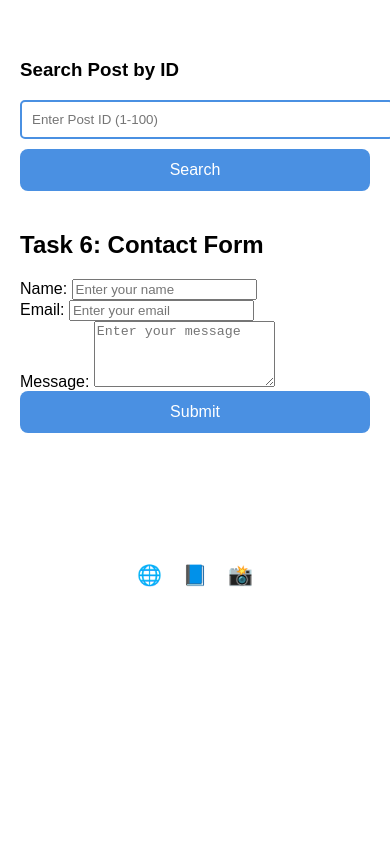
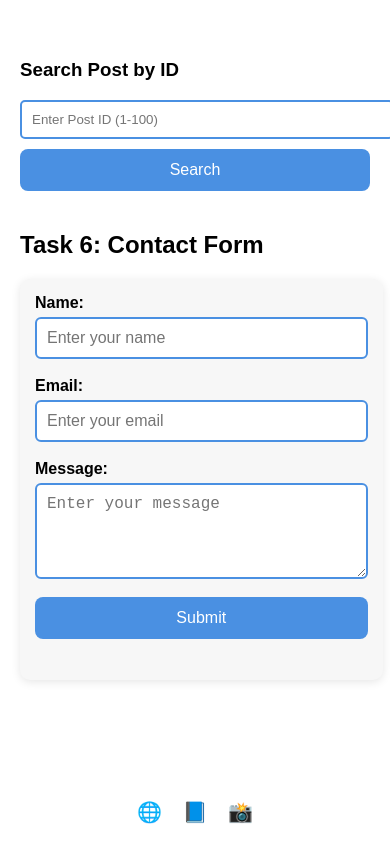
Before and after one commit to sanjana-gamit/Web-interactive, a plain HTML site: page index.html in a window 390 px wide. Shown: the part 1120-1964 px from the top of the page. Before the commit the page ends 1727 px from the top, so only its background shows below. Drawn offline with Linux system fonts and the light colour scheme.

Commit message:
Update styles.css

```diff
--- a/styles.css
+++ b/styles.css
@@ -216,3 +216,59 @@ footer {
         margin: 5px 0;
     }
 }
+/* ===========================
+   FORM STYLING – TASK 6
+=========================== */
+form {
+    max-width: 600px;
+    margin: auto;
+    background: #f7f7f7;
+    padding: 20px;
+    border-radius: 10px;
+    box-shadow: 0 2px 10px rgba(0,0,0,0.1);
+}
+
+.form-group {
+    margin-bottom: 15px;
+    display: flex;
+    flex-direction: column;
+}
+
+form label {
+    margin-bottom: 5px;
+    font-weight: bold;
+}
+
+form input,
+form textarea {
+    padding: 10px;
+    border: 2px solid #4a90e2;
+    border-radius: 6px;
+    font-size: 16px;
+    outline: none;
+    transition: border 0.3s;
+}
+
+form input:focus,
+form textarea:focus {
+    border-color: #357abd;
+}
+
+.error-message {
+    color: red;
+    font-size: 14px;
+    margin-top: 3px;
+}
+
+#formFeedback {
+    margin-top: 10px;
+    font-weight: bold;
+    color: green;
+}
+
+@media (max-width: 600px) {
+    form {
+        width: 95%;
+        padding: 15px;
+    }
+}
```
